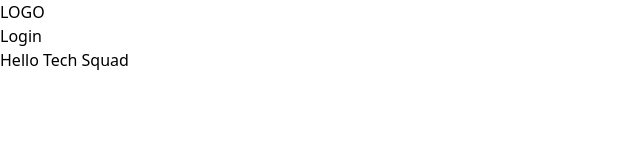
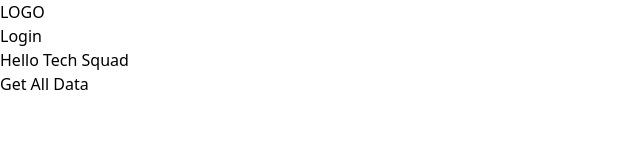
Before and after one commit to cleancodeclub/tech_squad_flowchart, a Vue app in the folder client/: page / in a window 1280 px wide. Shown: the top 162 px of the page, without its empty margins (0-640 px from the left). Built offline with nearby package versions, Linux system fonts and the light colour scheme.

Commit message:
testing all data functinality

```diff
--- a/client/src/App.vue
+++ b/client/src/App.vue
@@ -1,14 +1,30 @@
 <template>
   <navbar></navbar>
   <p>Hello Tech Squad</p>
+  <button @click="getAllData">Get All Data</button>
 </template>
 
 <script>
 import Navbar from "./components/Navbar.vue";
+import axios from 'axios'
 
 export default {
   components: {
     'navbar': Navbar
+  },
+  data() {
+    return {
+
+    }
+  },
+  methods: {
+    getAllData() {
+      axios.get('http://localhost:8080/data')
+        .then(response => {
+          console.log(response);
+        })
+    }
   }
+
 }
 </script>
```
